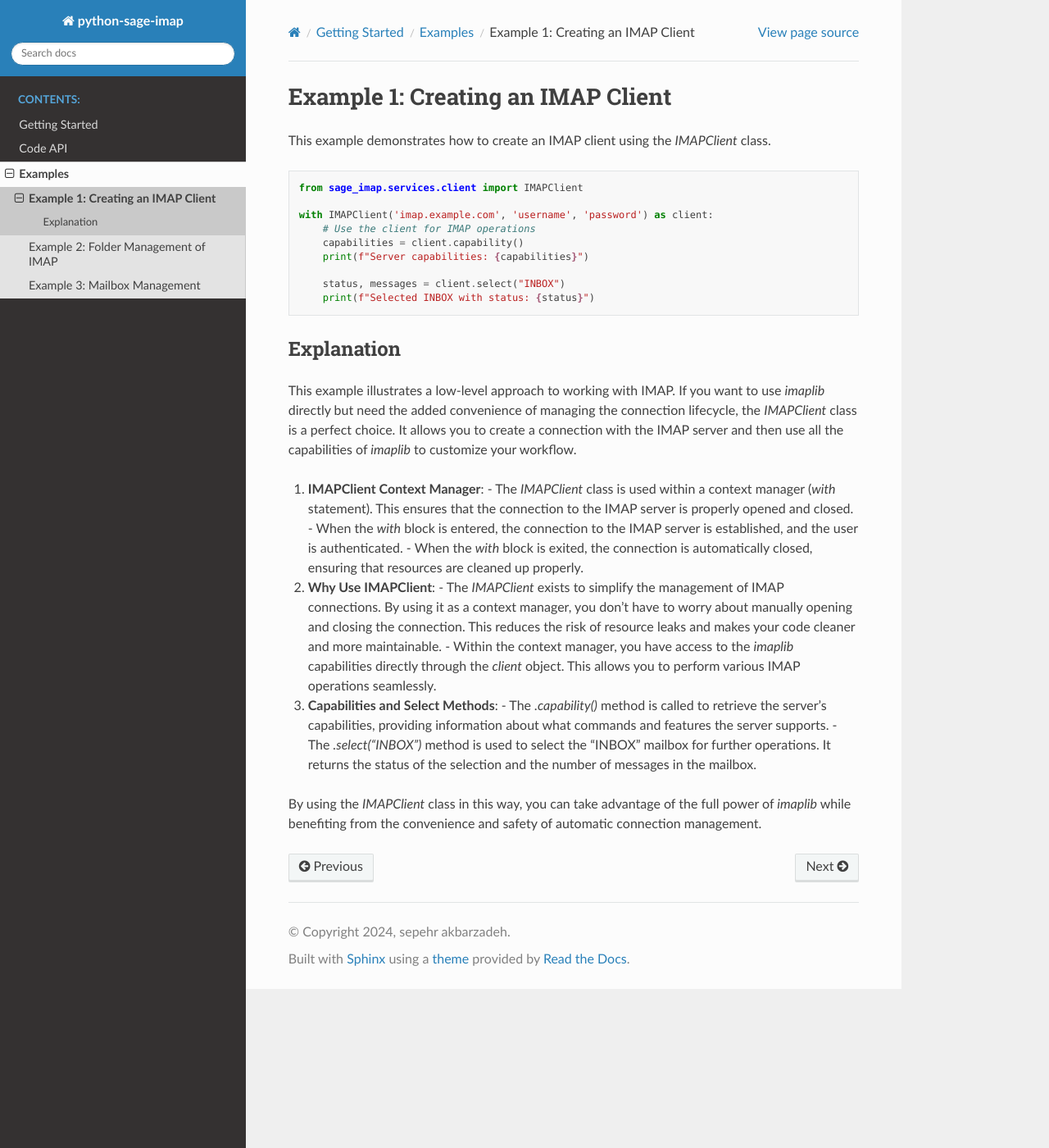
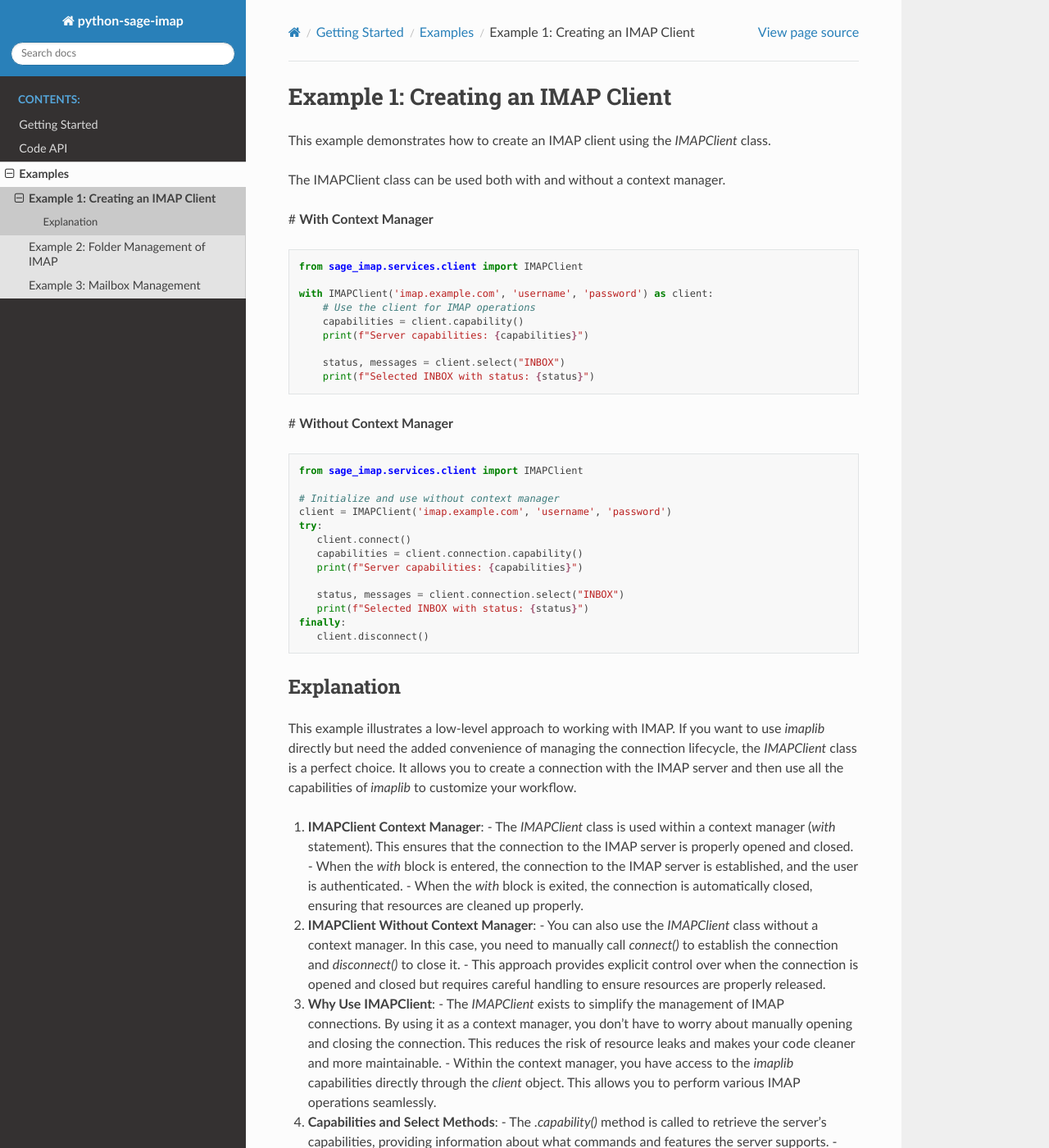
Before and after one commit to sageteamorg/python-sage-imap, a Sphinx documentation site: the page built from docs/source/getting_started/examples/example1.rst, in a window 1280 px wide and 1400 px high. Shown: the whole window at 82% size. Built offline with Sphinx 7.4.7 and the Read the Docs theme 2.0.0, drawn with Linux system fonts in a browser that asks for light colours.

Commit message:
refactor: improve docs for client section

```diff
--- a/docs/source/getting_started/examples/example1.rst
+++ b/docs/source/getting_started/examples/example1.rst
@@ -2,6 +2,10 @@ Example 1: Creating an IMAP Client
 ==================================
 
 This example demonstrates how to create an IMAP client using the `IMAPClient` class.
+
+The IMAPClient class can be used both with and without a context manager.
+
+# **With Context Manager**
 
 .. code-block:: python
 
@@ -15,6 +19,24 @@ This example demonstrates how to create an IMAP client using the `IMAPClient` cl
         status, messages = client.select("INBOX")
         print(f"Selected INBOX with status: {status}")
 
+# **Without Context Manager**
+
+.. code-block:: python
+
+   from sage_imap.services.client import IMAPClient
+
+   # Initialize and use without context manager
+   client = IMAPClient('imap.example.com', 'username', 'password')
+   try:
+      client.connect()
+      capabilities = client.connection.capability()
+      print(f"Server capabilities: {capabilities}")
+
+      status, messages = client.connection.select("INBOX")
+      print(f"Selected INBOX with status: {status}")
+   finally:
+      client.disconnect()
+
 Explanation
 -----------
 
@@ -25,11 +47,15 @@ This example illustrates a low-level approach to working with IMAP. If you want
    - When the `with` block is entered, the connection to the IMAP server is established, and the user is authenticated.
    - When the `with` block is exited, the connection is automatically closed, ensuring that resources are cleaned up properly.
 
-2. **Why Use IMAPClient**:
+2. **IMAPClient Without Context Manager**:
+   - You can also use the `IMAPClient` class without a context manager. In this case, you need to manually call `connect()` to establish the connection and `disconnect()` to close it.
+   - This approach provides explicit control over when the connection is opened and closed but requires careful handling to ensure resources are properly released.
+
+3. **Why Use IMAPClient**:
    - The `IMAPClient` exists to simplify the management of IMAP connections. By using it as a context manager, you don't have to worry about manually opening and closing the connection. This reduces the risk of resource leaks and makes your code cleaner and more maintainable.
    - Within the context manager, you have access to the `imaplib` capabilities directly through the `client` object. This allows you to perform various IMAP operations seamlessly.
 
-3. **Capabilities and Select Methods**:
+4. **Capabilities and Select Methods**:
    - The `.capability()` method is called to retrieve the server's capabilities, providing information about what commands and features the server supports.
    - The `.select("INBOX")` method is used to select the "INBOX" mailbox for further operations. It returns the status of the selection and the number of messages in the mailbox.
 
```
Also changed, not shown: README.md (+2 -0 lines).
